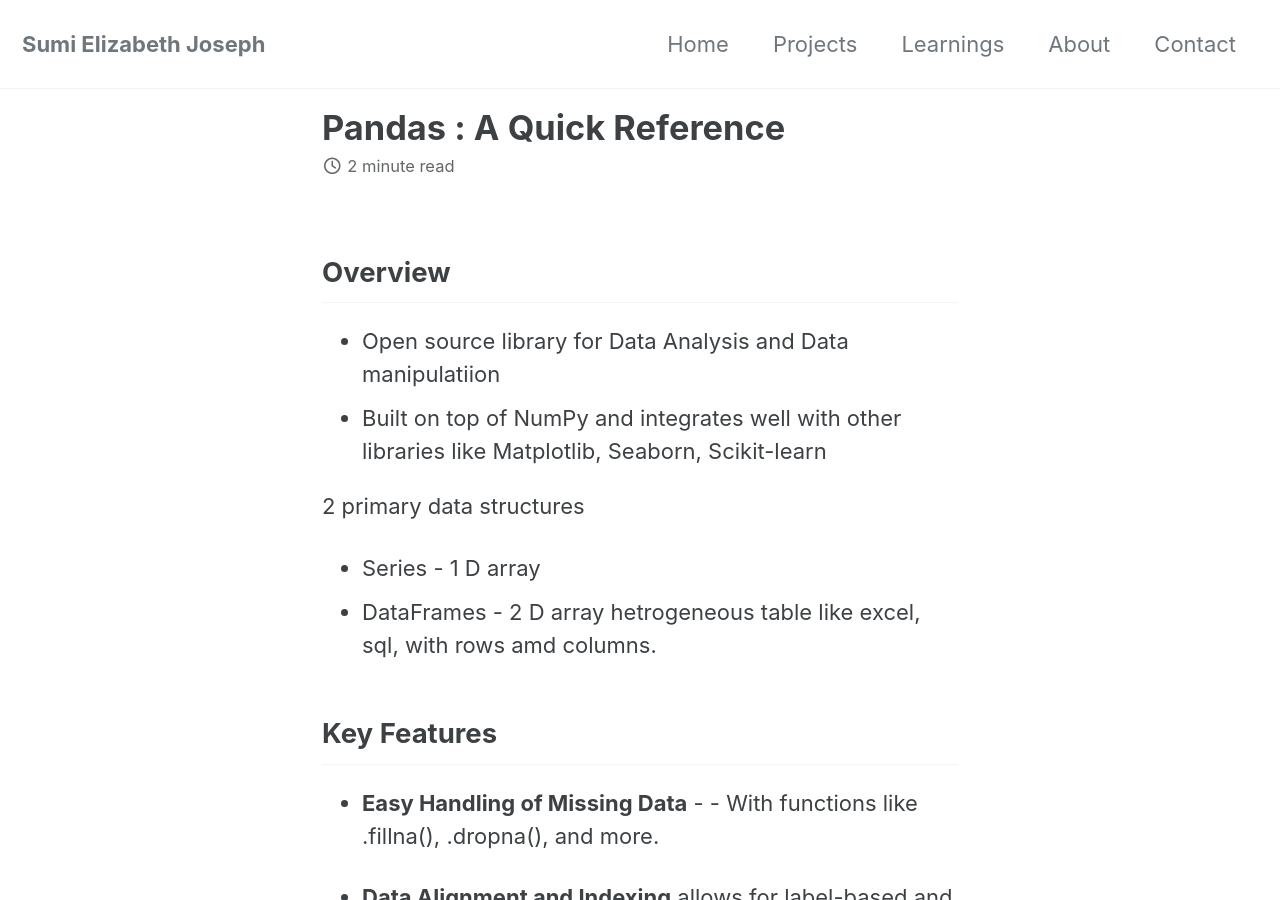
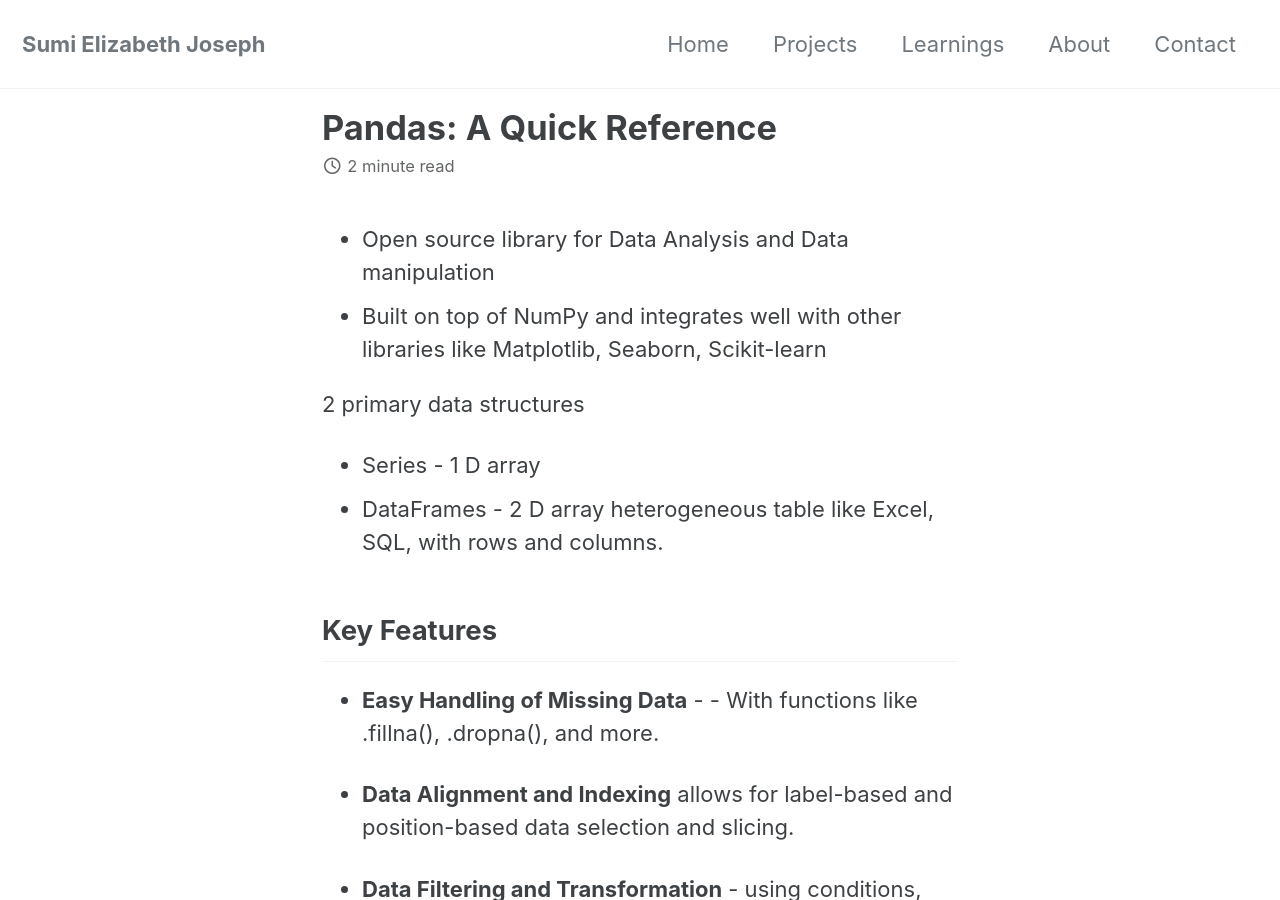
Before and after one commit to ejsumi/ejsumi.github.io, a Jekyll site: the page built from _posts/2025-08-01-pandas.md, in a window 1280 px wide and 900 px high. Built offline with Jekyll 4.4.1, drawn with Linux system fonts in a browser that asks for light colours; cached includes are drawn as plain includes.

Commit message:
Update 2025-08-01-pandas.md

```diff
--- a/_posts/2025-08-01-pandas.md
+++ b/_posts/2025-08-01-pandas.md
@@ -1,17 +1,15 @@
 ---
-title: "Pandas : A Quick Reference"
+title: "Pandas: A Quick Reference"
 categories: [learnings]
 tags: [python, data analysis]
 ---
 
-## Overview
-
-- Open source library for Data Analysis and Data manipulatiion
+- Open source library for Data Analysis and Data manipulation
 - Built on top of NumPy and integrates well with other libraries like Matplotlib, Seaborn, Scikit-learn
 
 2 primary data structures
 - Series - 1 D array
-- DataFrames - 2 D array hetrogeneous table like excel, sql, with rows amd columns.
+- DataFrames - 2 D array heterogeneous table like Excel, SQL, with rows and columns.
 
 ## Key Features
 - **Easy Handling of Missing Data** - - With functions like .fillna(), .dropna(), and more.
```
